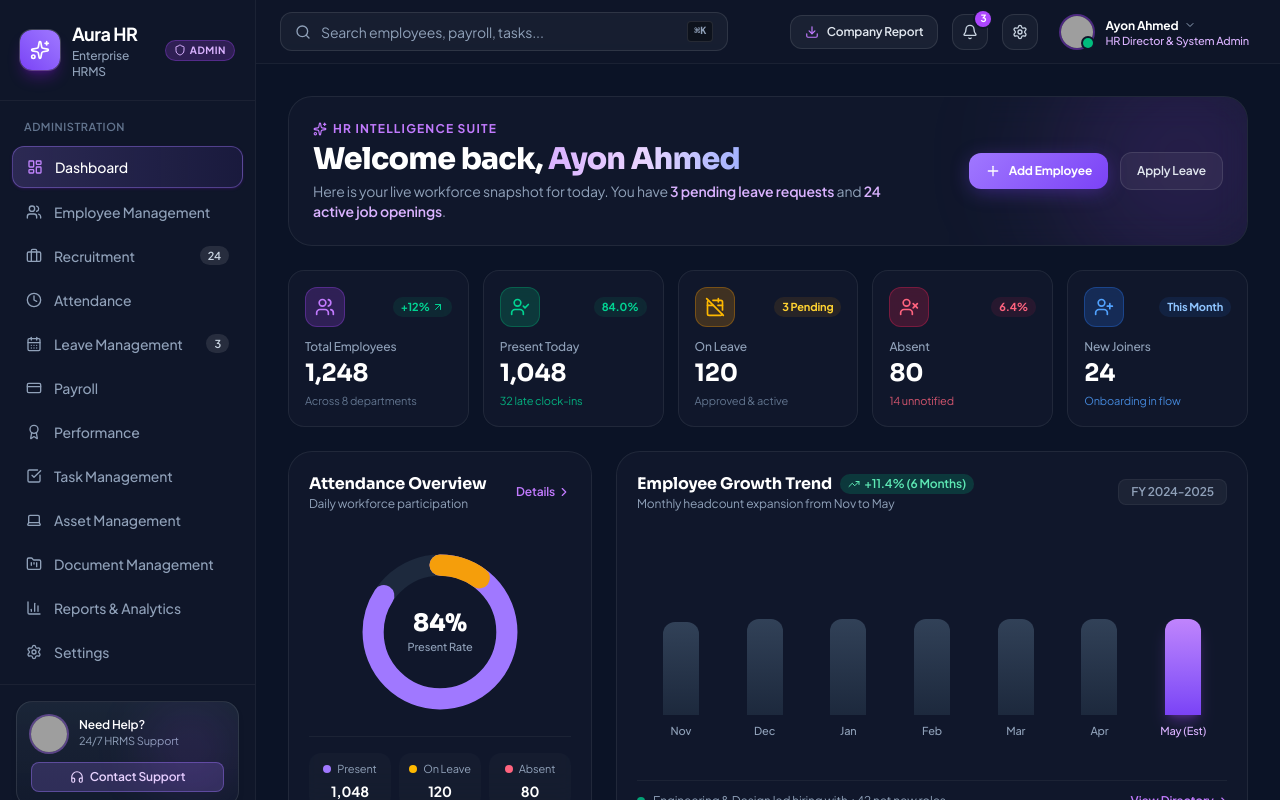
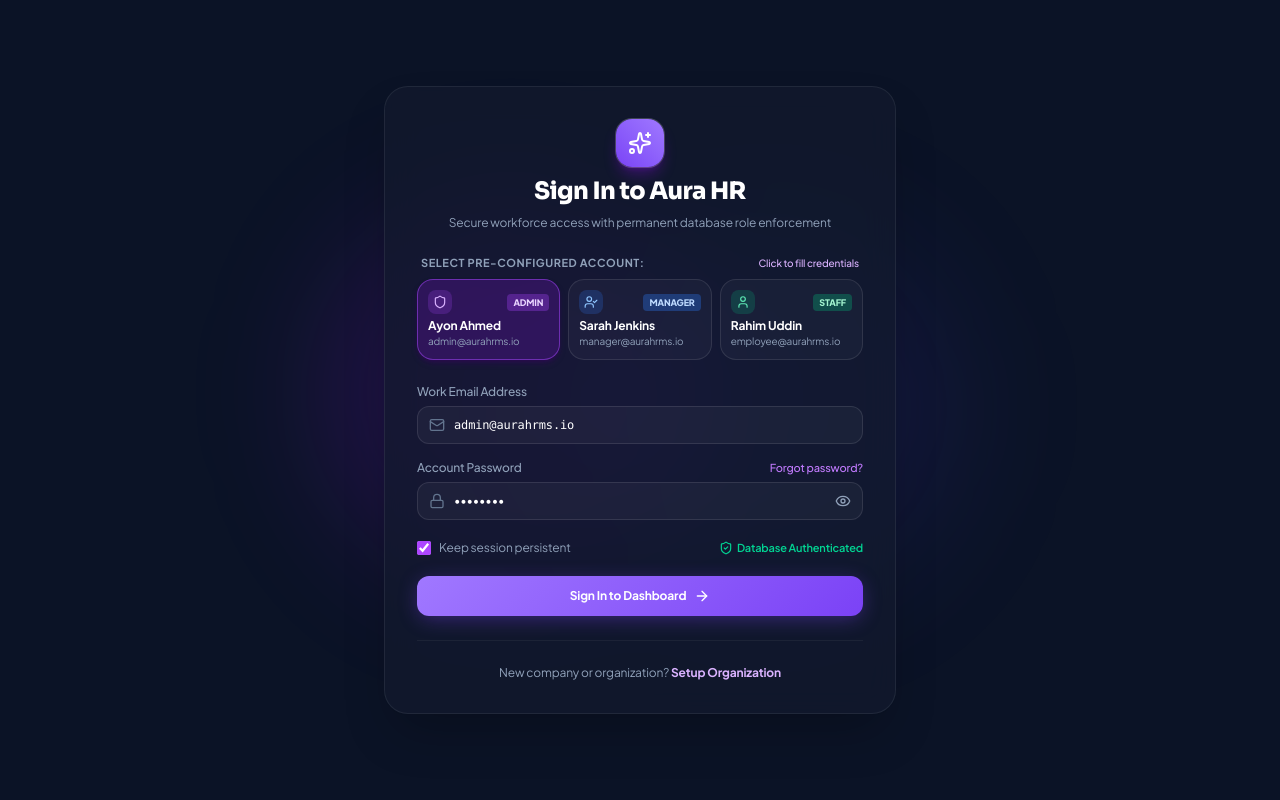
Before and after one commit to dwithraza-cloud/HRM-Designer-Insight, a React (Vite) app: page / in a window 1280 px wide. Built offline with nearby package versions, Linux system fonts and the light colour scheme; grey boxes are pictures that could not be loaded.

Commit message:
feat: enforce authentication on application launch
Update initialization logic to retrieve active sessions from authService and redirect unauthenticated users to the login view instead of defaulting to admin.

```diff
--- a/src/App.tsx
+++ b/src/App.tsx
@@ -38,10 +38,11 @@ import { ViewMode, Employee, LeaveRequest, JobOpening, UserRole, TaskItem, UserP
 import { authService } from './services/authService';
 
 export function App() {
-  // Navigation & Authentication
-  const [currentView, setCurrentView] = useState<ViewMode>('dashboard');
-  const [currentUser, setCurrentUser] = useState<UserProfile>(ADMIN_USER);
-  const [isAuthenticated, setIsAuthenticated] = useState(true);
+  // Navigation & Authentication - strictly require login on app launch
+  const initialSession = authService.getActiveSession();
+  const [isAuthenticated, setIsAuthenticated] = useState<boolean>(() => !!initialSession);
+  const [currentUser, setCurrentUser] = useState<UserProfile>(() => initialSession || ADMIN_USER);
+  const [currentView, setCurrentView] = useState<ViewMode>(() => initialSession ? 'dashboard' : 'auth-login');
 
   // Core Data State
   const [employees, setEmployees] = useState<Employee[]>(INITIAL_EMPLOYEES);
--- a/src/services/authService.ts
+++ b/src/services/authService.ts
@@ -160,7 +160,7 @@ class AuthService {
     } catch {
       // Fallback
     }
-    return ADMIN_USER;
+    return null;
   }
 
   /**
```
